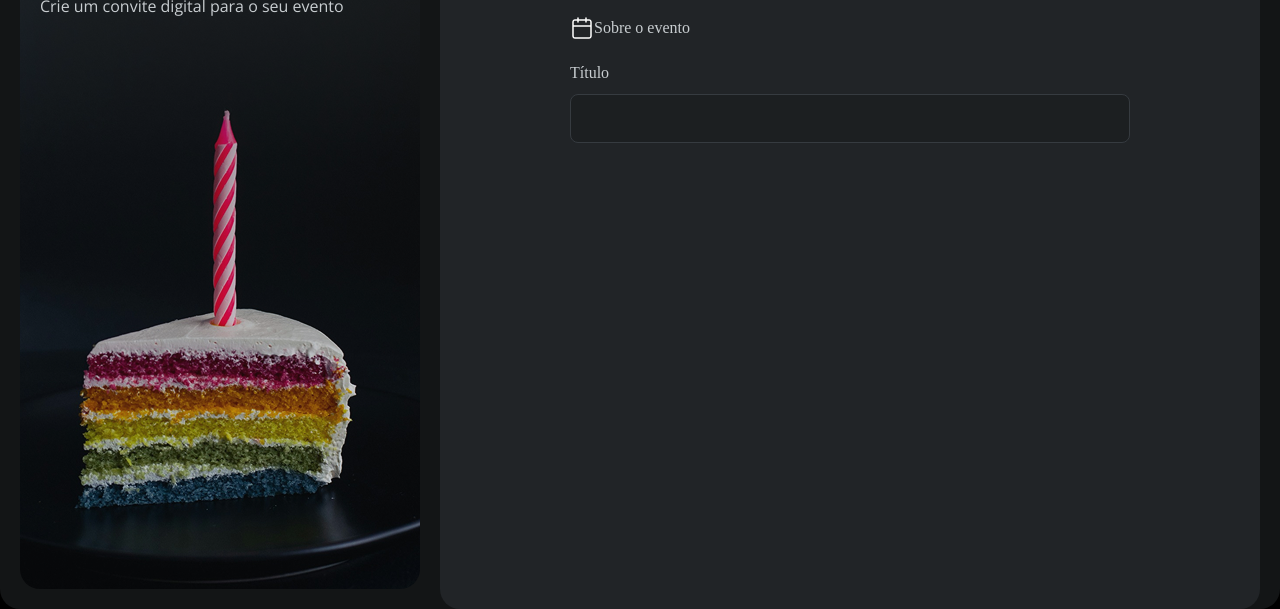
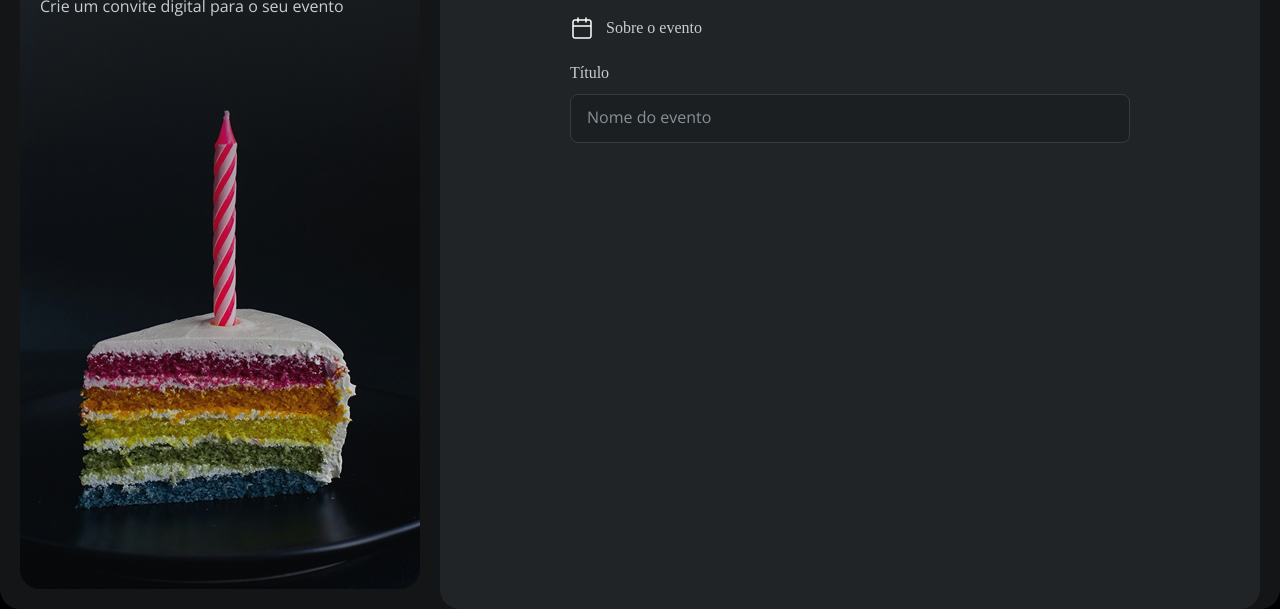
Before and after one commit to ROBERTOKPP/Formulario-de-convite, a plain HTML site: page index.html in a window 1280 px wide. Shown: the part 239-848 px from the top of the page. Drawn offline with nearby package versions, Linux system fonts and the light colour scheme.

Commit message:
continuação

```diff
--- a/index.html
+++ b/index.html
@@ -35,9 +35,8 @@
               <legend>Sobre o evento</legend>
             </div>
 
-
             <label for="title">Título</label>
-            <input type="text" name="title" id="title">
+            <input type="text" name="title" id="title" placeholder="Nome do evento">
             </fieldset>
           </form>
 
--- a/style/fields/input.css
+++ b/style/fields/input.css
@@ -5,8 +5,19 @@ input{
   border-radius: .5rem;
   border: 1px solid var(--input-stroke);
   background-color: var(--input-base);
+  color: var(--text-body);
+
+  &::placeholder{
+    color: var(--input-placeholder);
+    font: 400 1rem var(--font-body); ;
+  }
 
 }
+input:focus{
+  outline: 1px solid var(--brand-light);
+
+}
+
 
 label{
   display: block;
--- a/style/from.css
+++ b/style/from.css
@@ -7,6 +7,7 @@ fieldset{
 .frame-4{
     display: flex;
     align-items: center;
+    gap: .75rem;
     margin-bottom: 1.5rem;
     img{
       width: 1.5rem;
```
